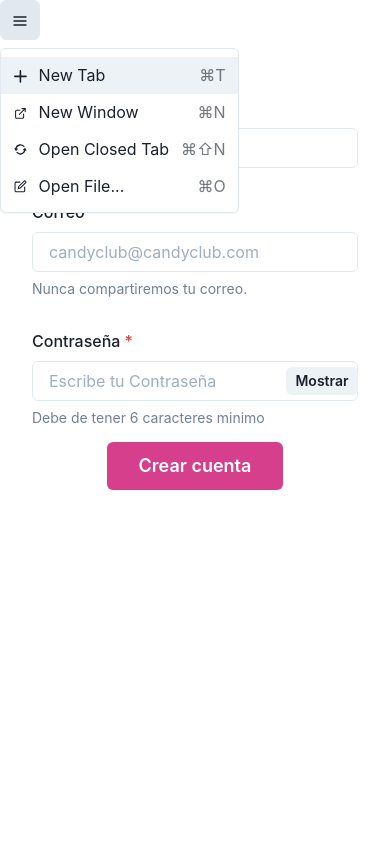
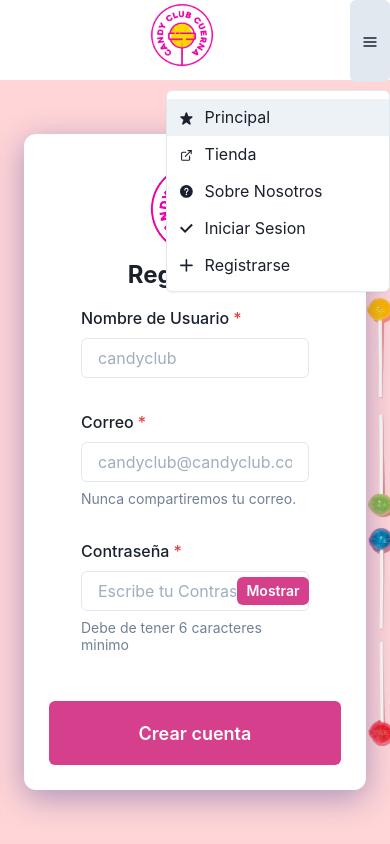
Before and after one commit to iPoolito/candyclub-client, a React (Create React App) app: page /crear-cuenta in a window 390 px wide. Both pictures are taken after a click on the button "Options". Built offline with nearby package versions, Linux system fonts and the light colour scheme; no server answers.

Commit message:
Menu responsive

```diff
--- a/src/components/Layout/Header.js
+++ b/src/components/Layout/Header.js
@@ -1,7 +1,17 @@
 import React, { useContext } from 'react'
 import logo from './../../images/candyclub.png'
 import { Flex, Spacer, Box, Image, Menu, MenuButton, MenuList, MenuItem, IconButton } from '@chakra-ui/react'
-import { HamburgerIcon, AddIcon, ExternalLinkIcon, RepeatIcon, EditIcon } from '@chakra-ui/icons'
+import {
+  HamburgerIcon,
+  AddIcon,
+  ExternalLinkIcon,
+  RepeatIcon,
+  StarIcon,
+  CheckIcon,
+  CloseIcon,
+  ViewIcon,
+  QuestionIcon
+} from '@chakra-ui/icons'
 import { Link } from 'react-router-dom'
 import UsersContext from '../../context/Users/UsersContex'
 
@@ -12,29 +22,68 @@ export default function Header() {
 
   return (
     <Box as="header" h="80px">
+      <Flex width="100%" justifyContent="flex-end">
+        {/* h={['100%', '100%', '0%', '0%', '0%']} */}
         <Menu>
+          <Image
+            src={logo}
+            alt="logo"
+            h="100%"
+            w="70px"
+            objectFit="cover"
+            display={['block', 'block', 'none', 'none', 'none']}
+            mr="34%"
+          />
           <MenuButton
             as={IconButton}
             aria-label="Options"
             icon={<HamburgerIcon />}
             variant="outline"
             display={['block', 'block', 'none', 'none', 'none']}
+            h="82px"
+            w="10%"
           />
           <MenuList>
-          <MenuItem icon={<AddIcon />} command="⌘T">
-            New Tab
+            <Link to="/">
+              <MenuItem icon={<StarIcon />}>Principal</MenuItem>
+            </Link>
+
+            <Link to="/tienda">
+              <MenuItem icon={<ExternalLinkIcon />}>Tienda</MenuItem>
+            </Link>
+            <Link to="/sobre-nosotros">
+              <MenuItem icon={<QuestionIcon />}>Sobre Nosotros</MenuItem>
+            </Link>
+
+            {authStatus ? (
+              <>
+                <Link to="/perfil">
+                  <MenuItem icon={<ViewIcon />}>Mi perfil </MenuItem>
+                </Link>
+                <Link to="/">
+                  <MenuItem
+                    onClick={() => {
+                      logoutUser()
+                    }}
+                    icon={<CloseIcon />}
+                  >
+                    Cerrar Sesion
                   </MenuItem>
-          <MenuItem icon={<ExternalLinkIcon />} command="⌘N">
-            New Window
-          </MenuItem>
-          <MenuItem icon={<RepeatIcon />} command="⌘⇧N">
-            Open Closed Tab
-          </MenuItem>
-          <MenuItem icon={<EditIcon />} command="⌘O">
-            Open File...
-          </MenuItem>
+                </Link>
+              </>
+            ) : (
+              <>
+                <Link to="/iniciar-sesion">
+                  <MenuItem icon={<CheckIcon />}>Iniciar Sesion </MenuItem>
+                </Link>
+                <Link to="/crear-cuenta">
+                  <MenuItem icon={<AddIcon />}>Registrarse</MenuItem>
+                </Link>
+              </>
+            )}
           </MenuList>
         </Menu>
+      </Flex>
 
       <Flex
         width="100%"
--- a/src/components/Signup.js
+++ b/src/components/Signup.js
@@ -8,10 +8,13 @@ import {
   FormLabel,
   FormErrorMessage,
   FormHelperText,
-  Flex
+  Flex,
+  Image,
+  Heading
 } from '@chakra-ui/react'
 import UsersContext from '../context/Users/UsersContex'
-
+import backgroundImage from '../images/paletas.jpg'
+import logo from '../images/candyclub.png'
 export default function Signup() {
   const ctxUser = useContext(UsersContext)
   const { registerUser } = ctxUser
@@ -40,16 +43,41 @@ export default function Signup() {
   }
 
   return (
-    <Flex as="main" alignItems="center" justifyContent="center">
+    <Flex
+      as="main"
+      w="100%"
+      minHeight="calc(100vh - 80px)"
+      backgroundImage={backgroundImage}
+      backgroundRepeat="no-repeat"
+      backgroundSize="cover"
+      align="center"
+      justify="center"
+      p="24px"
+    >
       <Flex
         as="form"
         flexDirection="column"
         alignItems="center"
-        justifyContent="center"
+        justifyContent="space-evenly"
         onSubmit={e => {
           submitData(e)
         }}
+        backdropFilter="blur(4px)"
+        backgroundColor="rgba(255,255,255,1)"
+        borderRadius="12px"
+        border="1px solid rgba(255,255,255,0.18)"
+        w="100%"
+        maxWidth="480px"
+        minHeight="80%"
+        p="24px"
+        boxShadow="0 8px 32px 0 rgba(31, 38, 135, 0.37)"
       >
+        <Image src={logo} alt="logo" h="100px" w="100px" objectFit="cover" />
+
+        <Heading as="h1" size="lg">
+          Registrarse
+        </Heading>
+
         <FormControl id="username" isRequired px={8} py={4}>
           <FormLabel>Nombre de Usuario</FormLabel>
           <Input
@@ -58,6 +86,7 @@ export default function Signup() {
             onChange={e => {
               handleChange(e)
             }}
+            focusBorderColor="pink.500"
           />
         </FormControl>
 
@@ -70,6 +99,7 @@ export default function Signup() {
             onChange={e => {
               handleChange(e)
             }}
+            focusBorderColor="pink.500"
           />
           <FormHelperText>Nunca compartiremos tu correo.</FormHelperText>
         </FormControl>
@@ -86,9 +116,10 @@ export default function Signup() {
               onChange={e => {
                 handleChange(e)
               }}
+              focusBorderColor="pink.500"
             />
             <InputRightElement width="4.5rem">
-              <Button h="1.75rem" size="sm" onClick={handleShow}>
+              <Button h="1.75rem" size="sm" onClick={handleShow} colorScheme="pink">
                 {show ? 'Ocultar' : 'Mostrar'}
               </Button>
             </InputRightElement>
@@ -97,7 +128,7 @@ export default function Signup() {
           <FormHelperText>Debe de tener 6 caracteres minimo</FormHelperText>
         </FormControl>
 
-        <Button colorScheme="pink" size="lg" type="submit" px={8} py={4}>
+        <Button colorScheme="pink" size="lg" type="submit" px={8} py={8} mt={8} w="100%">
           Crear cuenta
         </Button>
       </Flex>
```
Also changed, not shown: src/images/paletas.jpg (added). Lines whose indentation alone changed are shown as unchanged.
